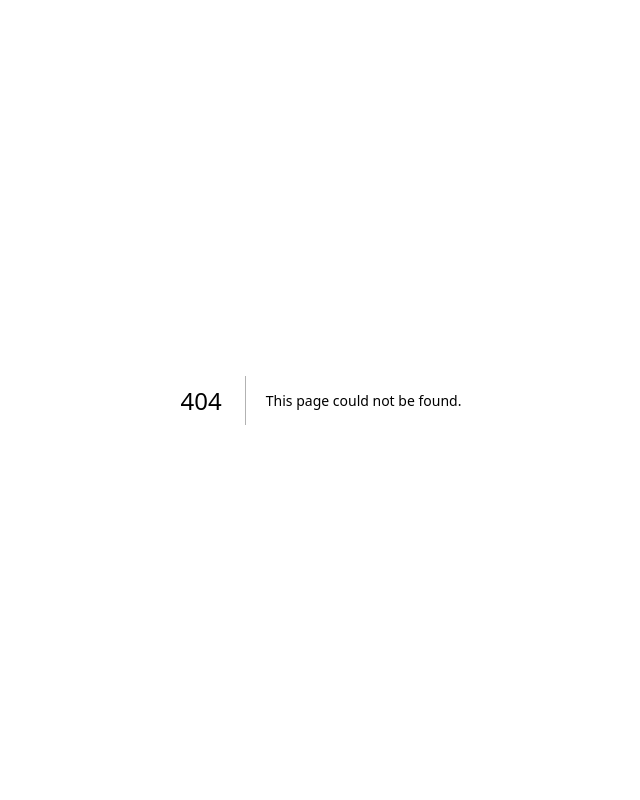
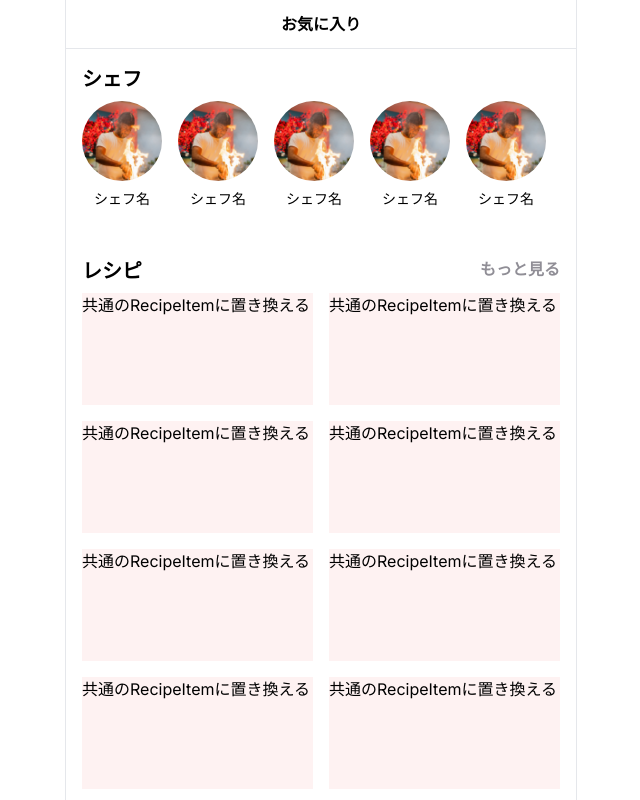
Before and after one commit to qin-team-recipe/09-frontend, a Next.js app: page /favorite in a window 1280 px wide. Before the commit this address had no page. Shown: the top 800 px of the page, without its empty margins (319-959 px from the left). Built offline with nearby package versions, Linux system fonts and the light colour scheme.

Commit message:
favoriteページを追加

```diff
--- /dev/null
+++ b/src/app/favorite/page.tsx
@@ -0,0 +1,50 @@
+import Link from "next/link"
+import { ChefAvatar } from "src/components/ChefAvatar"
+import { RecipeItem } from "src/components/RecipeItem"
+
+export default function Home() {
+  return (
+    <div className="mx-auto max-w-lg border-x">
+      <div className="flex justify-center border-b py-3">
+        <h1 className="font-bold">お気に入り</h1>
+      </div>
+      <div className="grid gap-y-12 p-4">
+        <div className="grid gap-y-2">
+          <h2 className="text-xl font-bold">シェフ</h2>
+          <div className="flex gap-4 overflow-x-auto whitespace-nowrap">
+            {/* TODO: 値を動的にする */}
+            {[...Array(20)].map((_, i) => (
+              <div key={i}>
+                <ChefAvatar
+                  name={"シェフ名"}
+                  image={"/sampleChefCard.png"}
+                />
+              </div>
+            ))}
+          </div>
+        </div>
+
+        <div className="grid gap-y-2">
+          <div className="flex justify-between">
+            <h2 className="text-xl font-bold">レシピ</h2>
+            <Link
+              href={{ pathname: "./" }}
+              className="text-base font-bold text-[#908E96]"
+            >
+              もっと見る
+            </Link>
+          </div>
+          <div className="grid grid-cols-2 gap-4">
+            {/* TODO: 値を動的にする */}
+            {[...Array(20)].map((_, i) => (
+              // 共通コンポーネントに変更する
+              <RecipeItem key={i} />
+            ))}
+          </div>
+        </div>
+      </div>
+
+    </div>
+
+  )
+}
```
